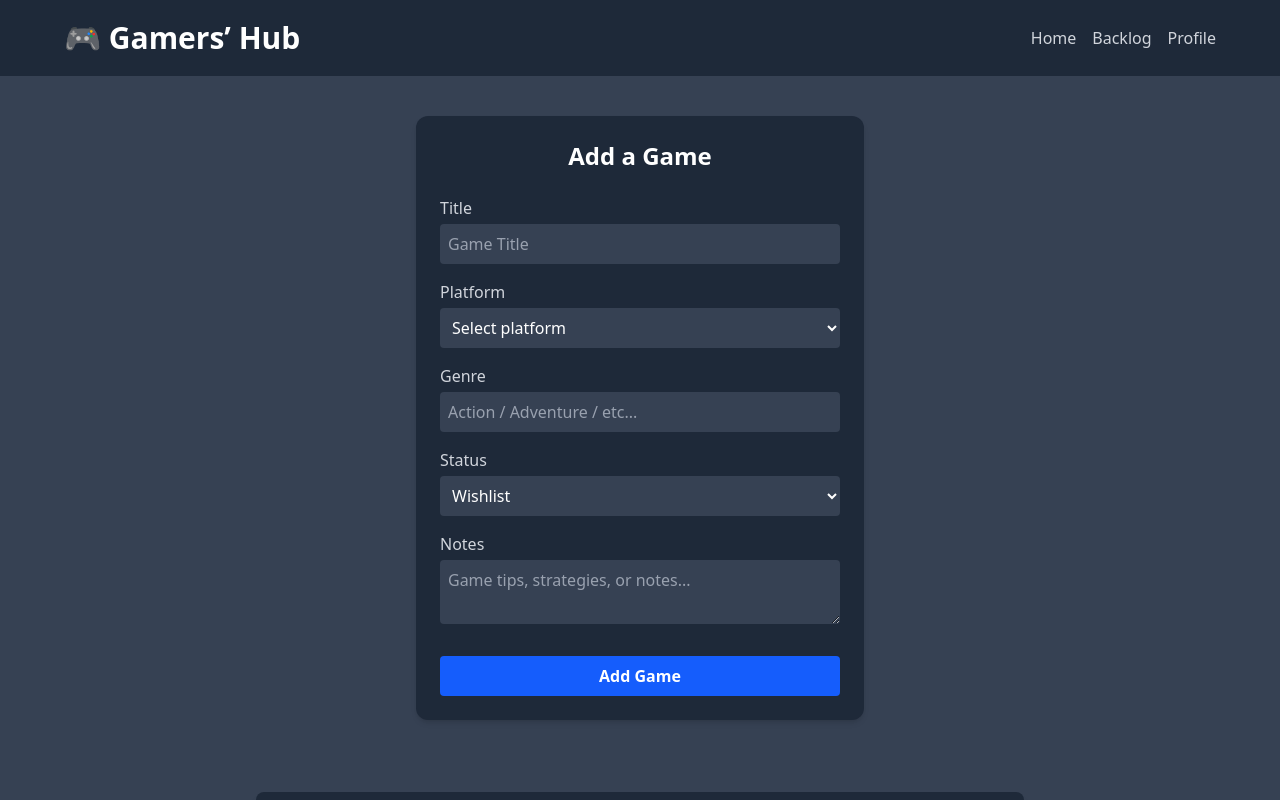
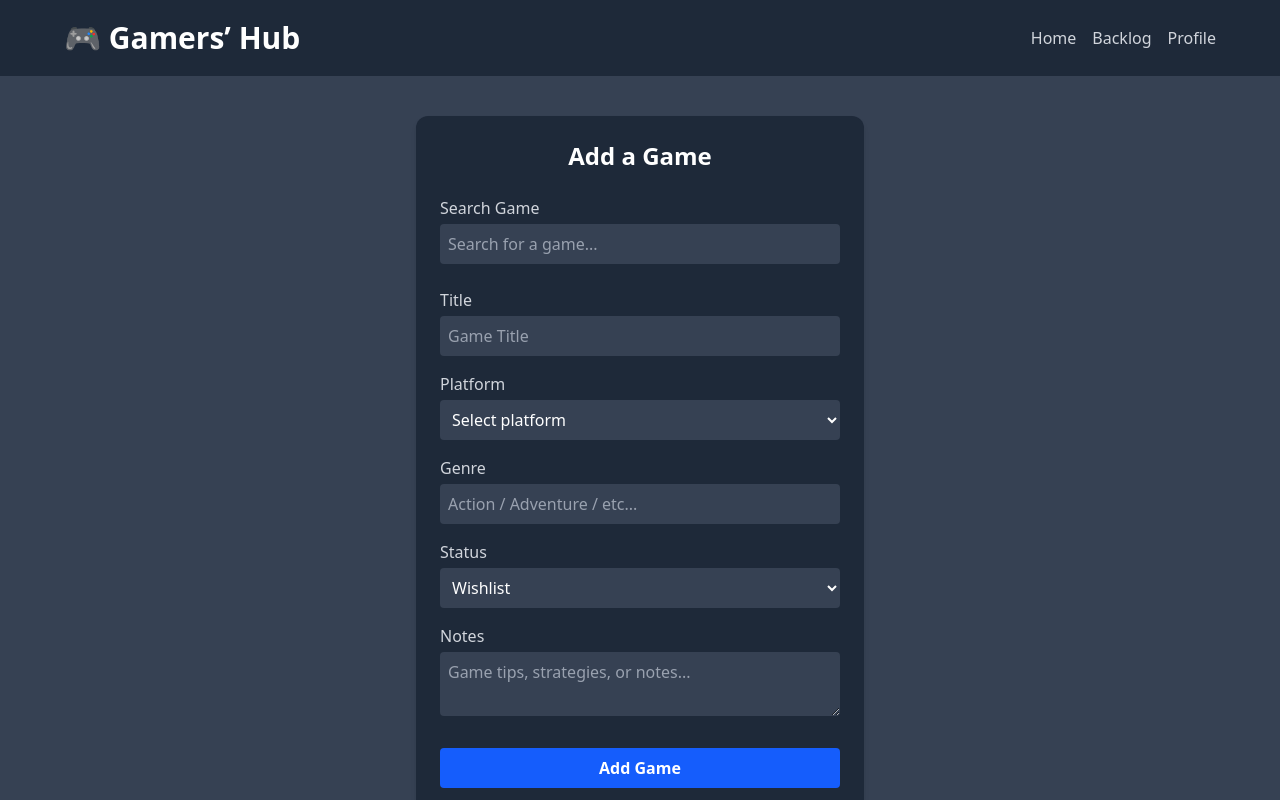
Before and after one commit to mousa897/game-backlog, a React (Vite) app: page / in a window 1280 px wide. Shown: the top 800 px of the page. Built offline with nearby package versions, Linux system fonts and the light colour scheme.

Commit message:
Added a game search dropdown with autofill

```diff
--- a/src/components/GameForm.jsx
+++ b/src/components/GameForm.jsx
@@ -1,11 +1,36 @@
-import { useEffect, useState } from "react";
+import { useEffect, useRef, useState } from "react";
 
-function GameForm({ onGames, editGame, onEditGame }) {
+function GameForm({
+  onGames,
+  editGame,
+  onEditGame,
+  searchQuery,
+  onSearchQuery,
+  fetchGames,
+  searchResults,
+}) {
   const [title, setTitle] = useState("");
   const [platform, setPlatform] = useState("");
   const [genre, setGenre] = useState("");
   const [status, setStatus] = useState("wishlist"); // default status
   const [notes, setNotes] = useState("");
+  const [showDropdown, setShowDropdown] = useState(false);
+
+  const wrapperRef = useRef(null);
+
+  // wrapper useEffect
+  useEffect(() => {
+    function handleClickOutside(event) {
+      if (wrapperRef.current && !wrapperRef.current.contains(event.target)) {
+        setShowDropdown(false);
+      }
+    }
+
+    document.addEventListener("mousedown", handleClickOutside);
+    return () => {
+      document.removeEventListener("mousedown", handleClickOutside);
+    };
+  }, []);
 
   // use effect so edit renders when editgame value changes
   useEffect(() => {
@@ -62,6 +87,47 @@ function GameForm({ onGames, editGame, onEditGame }) {
         onSubmit={handleSubmit}
       >
         <h2 className="text-2xl font-bold text-center mb-2">Add a Game</h2>
+
+        {/* Search Game */}
+        <div className="relative flex flex-col" ref={wrapperRef}>
+          <label className="mb-1 text-gray-300">Search Game</label>
+          <input
+            type="text"
+            placeholder="Search for a game..."
+            className="p-2 mb-2 rounded bg-gray-700 placeholder-gray-400 focus:outline-none focus:ring-2 focus:ring-blue-500"
+            value={searchQuery}
+            onChange={(e) => {
+              onSearchQuery(e.target.value);
+              setShowDropdown(true);
+              fetchGames(e.target.value);
+            }}
+          />
+          {showDropdown && searchResults.length > 0 && (
+            <div className="absolute top-full left-0 right-0 mt-1 bg-gray-800 p-2 rounded max-h-60 overflow-y-auto z-50">
+              {" "}
+              {searchResults.map((game) => (
+                <div
+                  key={game.id}
+                  className="flex justify-between p-2 hover:bg-gray-700 rounded cursor-pointer"
+                  onClick={() => {
+                    setTitle(game.name);
+                    setGenre(game.genres?.[0]?.name || "");
+                    setPlatform(game.platforms?.[0]?.platform?.name || "");
+                    setShowDropdown(false);
+                    onSearchQuery("");
+                  }} // when a result is clicked, auto-fill the form
+                >
+                  <p> {game.name}</p>
+                  <p>
+                    {game.released
+                      ? new Date(game.released).toLocaleDateString()
+                      : "N/A"}
+                  </p>
+                </div>
+              ))}
+            </div>
+          )}
+        </div>
 
         {/* Title */}
         <div className="flex flex-col">
--- a/src/components/MainContent.jsx
+++ b/src/components/MainContent.jsx
@@ -20,12 +20,32 @@ function MainContent() {
     return savedGames ? JSON.parse(savedGames) : initialGames;
   });
 
+  // Search Game Results
+  const [searchResults, setSearchResults] = useState([]);
+  // Search Query
+  const [searchQuery, setSearchQuery] = useState("");
   // to edit a game
   const [editGame, setEditGame] = useState(null);
 
+  // save locally
   useEffect(() => {
     localStorage.setItem("games", JSON.stringify(games));
   }, [games]);
+
+  // async function to fetch api
+  async function fetchGames(query) {
+    if (!query) return;
+
+    try {
+      const response = await fetch(
+        `https://api.rawg.io/api/games?key=5583c34c18ee4c6f86e5b456cd15a005&search=${query}`,
+      );
+      const data = await response.json();
+      setSearchResults(data.results);
+    } catch (error) {
+      console.error("Error fetching games:", error);
+    }
+  }
 
   return (
     <main className="bg-gray-700 min-h-screen">
@@ -33,6 +53,10 @@ function MainContent() {
         onGames={setGames}
         editGame={editGame}
         onEditGame={setEditGame}
+        searchQuery={searchQuery}
+        onSearchQuery={setSearchQuery}
+        fetchGames={fetchGames}
+        searchResults={searchResults}
       />
       <DisplayContent
         games={games}
```
